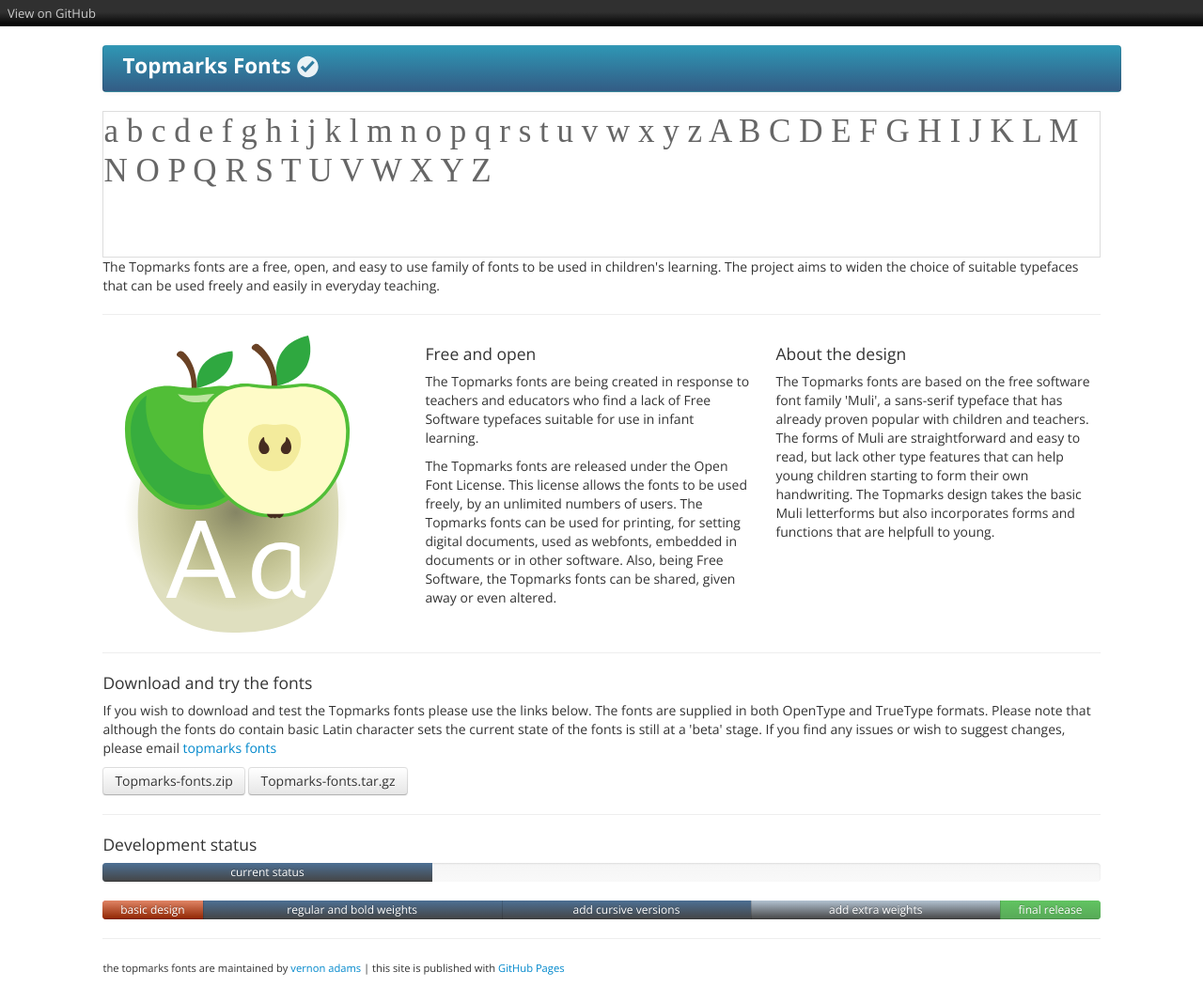
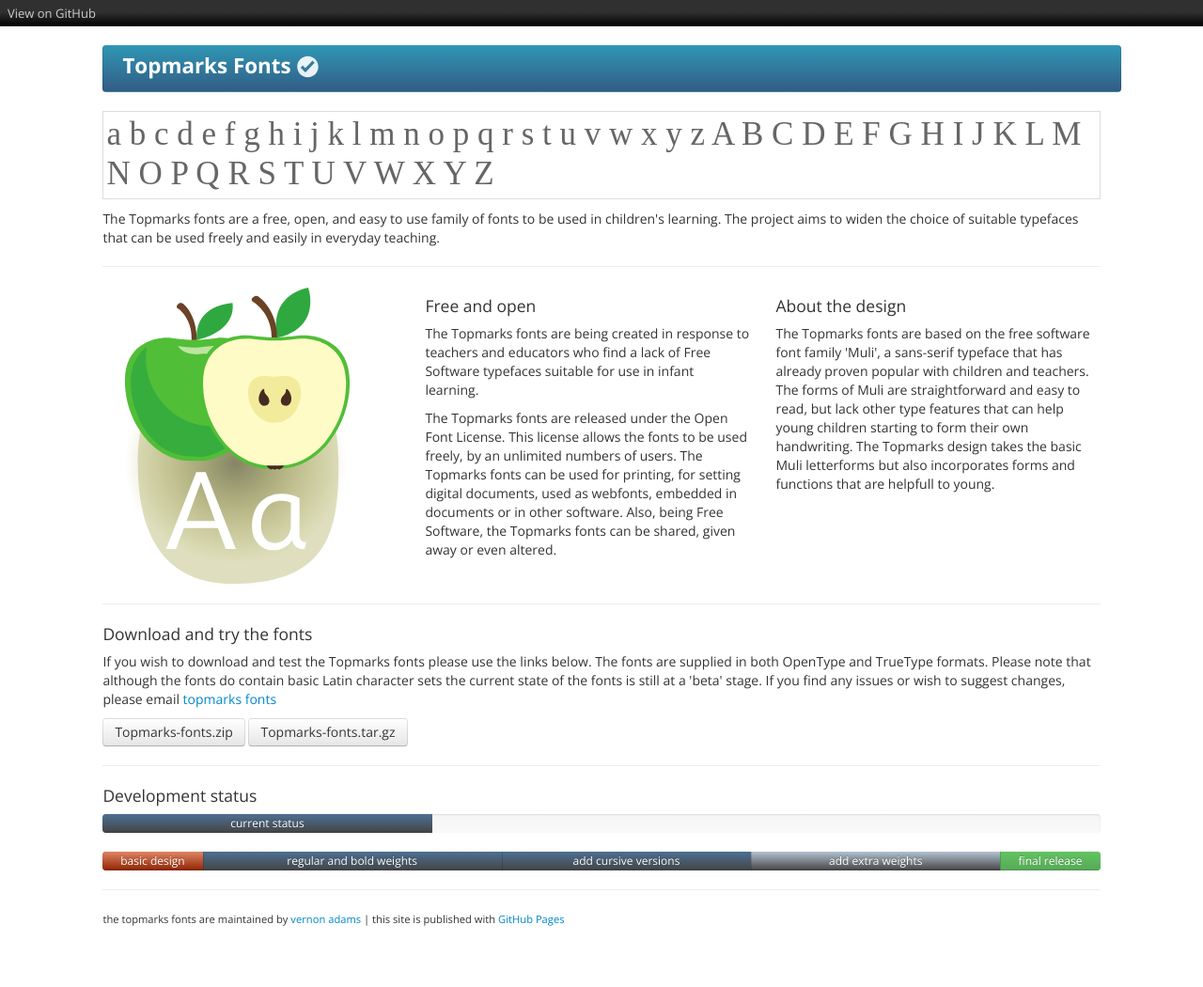
Before and after one commit to vernnobile/topmarks, a Jekyll site: the page built from index.html, in a window 1280 px wide. Shown: the whole page at 94% size. Built offline with Jekyll 4.4.1, drawn with Linux system fonts in a browser that asks for light colours; some web fonts are replaced; after the commit the page ends 998 px from its top, so only the background shows below that.

Commit message:
Update stylesheet.css

```diff
--- a/stylesheets/stylesheet.css
+++ b/stylesheets/stylesheet.css
@@ -2,9 +2,10 @@
 font-family: 'topmarksbook';
 color:#666;
 font-size:2.5em;
-padding:0 0 2em 0;
+padding:3px 3px 5px 3px;
 border:solid 1px #ddd;
-line-height:1.2em;}
+line-height:1.2em;
+margin-bottom:0.3em;}
 
 body {
 background-color:#ccc;
```
